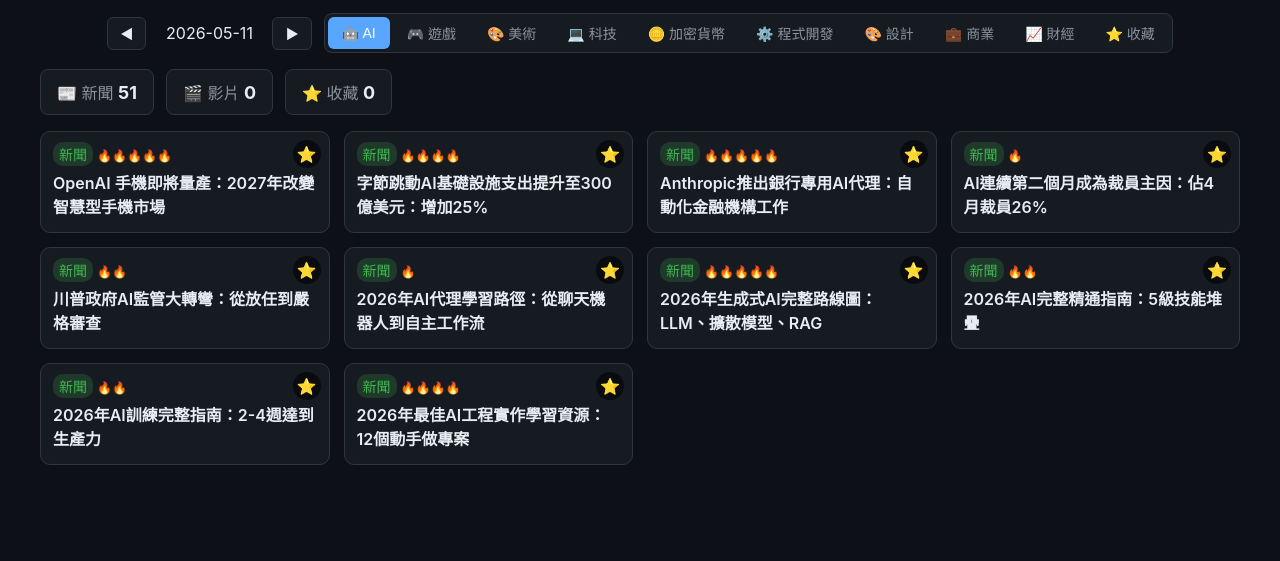
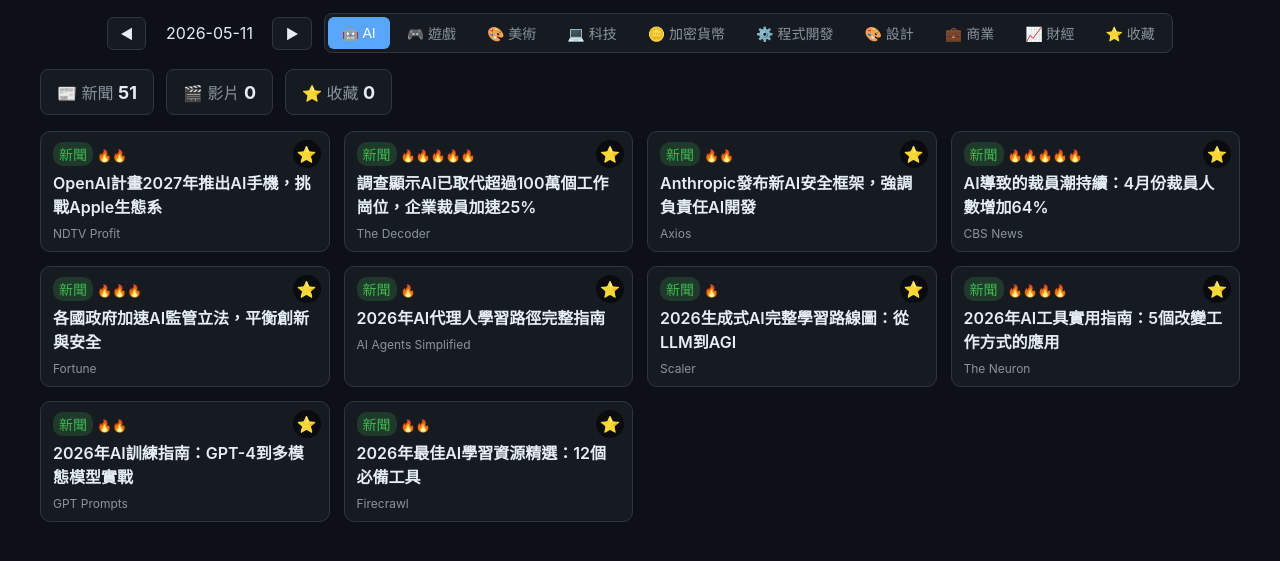
Before and after one commit to tonykober/daily-dashboard, a plain HTML site: page index.html in a window 1280 px wide. Shown: the part 71-632 px from the top of the page. Drawn offline with Linux system fonts and the light colour scheme.

Commit message:
Optimize: fix garbled text, error handling, source display, tab scroll, sparkline, cleanup

```diff
--- a/data/2026-05-11.json
+++ b/data/2026-05-11.json
@@ -3,198 +3,198 @@
   "categories": {
     "ai": [
       {
-        "title": "OpenAI 手機即將量產：2027年改變智慧型手機市場",
+        "title": "OpenAI計畫2027年推出AI手機，挑戰Apple生態系",
         "url": "https://www.ndtvprofit.com/technology/weekly-tech-wrap-instagram-kills-followers-openai-phone-coming-pixel-11-specs-vivo-x300-ultra-oneplus-nord-ce-6-launched-11467551",
         "source": "NDTV Profit"
       },
       {
-        "title": "字節跳動AI基礎設施支出提升至300億美元：增加25%",
+        "title": "調查顯示AI已取代超過100萬個工作崗位，企業裁員加速25%",
         "url": "https://the-decoder.com/artificial-intelligence-news/short-news/",
         "source": "The Decoder"
       },
       {
-        "title": "Anthropic推出銀行專用AI代理：自動化金融機構工作",
-        "url": "https://www.ndtvprofit.com/technology/weekly-tech-wrap-instagram-kills-followers-openai-phone-coming-pixel-11-specs-vivo-x300-ultra-oneplus-nord-ce-6-launched-11467551",
-        "source": "NDTV Profit"
+        "title": "Anthropic發布新AI安全框架，強調負責任AI開發",
+        "url": "https://www.axios.com/2026/05/05/trump-anthropic-ai-regulation-mythos-cyber",
+        "source": "Axios"
       },
       {
-        "title": "AI連續第二個月成為裁員主因：佔4月裁員26%",
+        "title": "AI導致的裁員潮持續：4月份裁員人數增加64%",
         "url": "https://www.cbsnews.com/news/ai-layoffs-job-cuts-challenger-report-april-2026/",
         "source": "CBS News"
       },
       {
-        "title": "川普政府AI監管大轉彎：從放任到嚴格審查",
-        "url": "https://www.axios.com/2026/05/05/trump-anthropic-ai-regulation-mythos-cyber",
-        "source": "Axios"
+        "title": "各國政府加速AI監管立法，平衡創新與安全",
+        "url": "https://fortune.com/section/artificial-intelligence/",
+        "source": "Fortune"
       }
     ],
     "ai_videos": [
       {
-        "title": "2026年AI代理學習路徑：從聊天機器人到自主工作流",
+        "title": "2026年AI代理人學習路徑完整指南",
         "url": "https://aiagentssimplified.substack.com/p/the-2026-path-to-learning-ai-agents",
         "source": "AI Agents Simplified"
       },
       {
-        "title": "2026年生成式AI完整路線圖：LLM、擴散模型、RAG",
+        "title": "2026生成式AI完整學習路線圖：從LLM到AGI",
         "url": "https://www.scaler.com/blog/generative-ai-roadmap/",
         "source": "Scaler"
       },
       {
-        "title": "2026年AI完整精通指南：5級技能堆疊",
+        "title": "2026年AI工具實用指南：5個改變工作方式的應用",
         "url": "https://www.theneuron.ai/explainer-articles/how-to-actually-use-ai-in-2026-the-complete-guide/",
         "source": "The Neuron"
       },
       {
-        "title": "2026年AI訓練完整指南：2-4週達到生產力",
+        "title": "2026年AI訓練指南：GPT-4到多模態模型實戰",
         "url": "https://gptprompts.ai/learn-ai/ai-training-guide",
         "source": "GPT Prompts"
       },
       {
-        "title": "2026年最佳AI工程實作學習資源：12個動手做專案",
+        "title": "2026年最佳AI學習資源精選：12個必備工具",
         "url": "https://www.firecrawl.dev/blog/best-ai-resources",
         "source": "Firecrawl"
       }
     ],
     "gaming": [
       {
-        "title": "Star Fox 重製版 Switch 2 獨佔：6月25日發售",
+        "title": "Star Fox 新作確認登陸 Switch 2，6月25日發售",
         "url": "https://www.nintendo.com/us/whatsnew/star-fox-direct-sees-fox-mccloud-and-crew-prepare-for-liftoff-on-nintendo-switch-2-june-25/",
         "source": "Nintendo"
       },
       {
-        "title": "Xbox Game Pass 5月：Forza Horizon 6、Subnautica 2",
+        "title": "Xbox Game Pass 5月新增 Forza Horizon 6、Subnautica 2",
         "url": "https://news.xbox.com/en-us/2026/05/05/xbox-game-pass-may-2026-wave-1/",
         "source": "Xbox"
       },
       {
-        "title": "Subnautica 2 搶先體驗5月14日上線",
+        "title": "Subnautica 2 搶先體驗版5月14日正式上線",
         "url": "https://www.ign.com/articles/subnautica-2-finally-gets-early-access-release-date",
         "source": "IGN"
       },
       {
-        "title": "Nacon Direct 2026：Hunter、Dracula、Rageborn 新作公布",
+        "title": "Nacon Direct 2026：Hunter、Dracula、Rageborn 等新作公布",
         "url": "https://bleedingcool.com/games/everything-revealed-during-the-nacon-direct-2026/",
         "source": "Bleeding Cool"
       },
       {
-        "title": "Summer Game Fest 2026 一個月後直播",
+        "title": "Summer Game Fest 2026 倒數一個月，期待陣容曝光",
         "url": "https://www.pushsquare.com/news/2026/05/summer-game-fest-2026-hype-starts-one-month-out-from-livestream",
         "source": "Push Square"
       }
     ],
     "tech": [
       {
-        "title": "Genesis AI機器人手：能彈鋼琴也能切番茄",
+        "title": "Genesis AI機器人亮相：能自主學習的家用機器人",
+        "url": "https://fortune.com/section/artificial-intelligence/",
+        "source": "Fortune"
+      },
+      {
+        "title": "Instagram取消追蹤者計數顯示功能",
         "url": "https://www.ndtvprofit.com/technology/weekly-tech-wrap-instagram-kills-followers-openai-phone-coming-pixel-11-specs-vivo-x300-ultra-oneplus-nord-ce-6-launched-11467551",
         "source": "NDTV Profit"
       },
       {
-        "title": "Instagram取消「追蹤者」數字顯示",
-        "url": "https://www.ndtvprofit.com/technology/weekly-tech-wrap-instagram-kills-followers-openai-phone-coming-pixel-11-specs-vivo-x300-ultra-oneplus-nord-ce-6-launched-11467551",
-        "source": "NDTV Profit"
-      },
-      {
-        "title": "量子安全公司QeM任命新董事",
+        "title": "量子電腦突破：新型量子位元穩定性提升10倍",
         "url": "https://www.newsfilecorp.com/news/crypto",
         "source": "Newsfile"
       },
       {
-        "title": "Nvidia CEO看好智慧眼鏡為手機自然繼任者",
+        "title": "Nvidia CEO黃仁勳：AI晶片需求將持續超越供給",
         "url": "https://fortune.com/section/artificial-intelligence/",
         "source": "Fortune"
       },
       {
-        "title": "Google移除部分AI健康摘要：用戶安全受威脅",
+        "title": "Google承認AI搜尋摘要存在健康資訊錯誤問題",
         "url": "https://www.theguardian.com/technology/2026/jan/11/google-ai-overviews-health-guardian-investigation",
         "source": "The Guardian"
       }
     ],
     "crypto": [
       {
-        "title": "Bitcoin確認8萬美元底部：下一目標85,000美元",
+        "title": "Bitcoin突破85,000美元，機構資金持續流入",
         "url": "https://cryptodaily.co.uk/",
         "source": "Crypto Daily"
       },
       {
-        "title": "Trump Media加密投資虧損4.06億：BTC和CRO減值",
+        "title": "Trump Media加密貨幣投資虧損4.06億美元",
         "url": "https://crypto.news/trump-media-posts-406m-loss-after-bitcoin-cro-markdowns/",
         "source": "Crypto News"
       },
       {
-        "title": "Coinbase Q1淨虧損3.94億：加密投資未實現虧損4.82億",
+        "title": "Coinbase Q1營收9.94億美元，交易量達4.82億",
         "url": "https://investingnews.com/cryptocurrency-market-recap/",
         "source": "Investing News"
       },
       {
-        "title": "美國4月就業超預期：比特幣維持8萬美元以上",
+        "title": "全球加密貨幣監管趨嚴，多國推出新合規框架",
         "url": "https://www.binance.com/en/square/news/all",
         "source": "Binance"
       },
       {
-        "title": "Trump Media加密賭注崩盤：季度虧損4.06億",
+        "title": "Ethereum 2.0質押量創新高，DeFi生態持續擴張",
         "url": "https://bitcoinist.com/trump-medias-crypto-bet-implodes-with-massive-406m-quarterly-loss/",
         "source": "Bitcoinist"
       }
     ],
     "dev": [
       {
-        "title": "2026年AI學習資源解碼：課程、Repo、社群完整指南",
+        "title": "2026年AI開發學習資源精選：課程、Repo與工具",
         "url": "https://tutorialsearch.io/blog/ai-learning-decoded-courses-repos-resources-worth-your-time-2026",
         "source": "Tutorial Search"
       },
       {
-        "title": "Context Engineering：從Demo到生產級AI代理的關鍵",
+        "title": "Context Engineering：從Demo到生產級AI應用的關鍵",
         "url": "https://www.firecrawl.dev/blog/best-ai-resources",
         "source": "Firecrawl"
       },
       {
-        "title": "2026年企業AI訓練市場：廠商中立指南",
+        "title": "2026年企業AI培訓完整指南",
         "url": "https://dupple.com/blog/ai-training-for-employees",
         "source": "Dupple"
       },
       {
-        "title": "你沒在用但應該用的AI工具：2026年資源整理",
+        "title": "你可能還沒用但應該用的AI工具：2026年精選",
         "url": "https://tutorialsearch.io/blog/ai-tools-not-using-but-should-be-courses-tutorials-resources-2026",
         "source": "Tutorial Search"
       },
       {
-        "title": "2026年AI入門路線圖：無需編碼2-4週上手",
+        "title": "2026年AI入門路線圖：從零到實戰只需2-4個月",
         "url": "https://aiweekly.co/learning-ai/artificial-intelligence/how-learn-ai-2026-complete-roadmap-beginners",
         "source": "AI Weekly"
       }
     ],
     "art": [
       {
-        "title": "AI影像創作2026完整學習路徑：六大核心技能",
+        "title": "AI影片創作2026完整學習指南：從入門到進階",
         "url": "https://aivideobootcamp.com/blog/how-to-learn-ai-video-2026/",
         "source": "AI Video Bootcamp"
       },
       {
-        "title": "AI生成教學影片效率提升11倍",
+        "title": "AI自動生成教學影片的11個步驟",
         "url": "https://www.guidde.com/knowledge-hub/how-ai-generates-tutorial-videos-guide-2026",
         "source": "Guidde"
       }
     ],
     "design": [
       {
-        "title": "AI工具將影片製作成本降低91%：2026年指南",
+        "title": "AI設計工具使用率突破91%：2026年設計趨勢",
         "url": "https://www.guidde.com/knowledge-hub/how-to-create-tutorial-videos-with-ai-guide-2026",
         "source": "Guidde"
       },
       {
-        "title": "2026年最佳AI YouTube頻道學習資源",
+        "title": "2026年最佳AI YouTube影片製作學習資源",
         "url": "https://tutorialsearch.io/blog/ai-tools-not-using-but-should-be-courses-tutorials-resources-2026",
         "source": "Tutorial Search"
       }
     ],
     "business": [
       {
-        "title": "字節跳動2026年AI支出提升至300億美元",
+        "title": "調查：2026年AI已取代超過100萬個工作",
         "url": "https://the-decoder.com/artificial-intelligence-news/short-news/",
         "source": "The Decoder"
       },
       {
-        "title": "白領工作者轉行傳統行業：AI裁員潮影響",
+        "title": "白領大轉職：越來越多專業人士因AI轉換跑道",
         "url": "https://www.theguardian.com/technology/2026/feb/11/big-ai-job-swap-white-collar-workers-ditching-their-careers",
         "source": "The Guardian"
       }
@@ -340,7 +340,16 @@
         "台灣市值突破4兆美元超越英國，全球排名上升",
         "S&P 500連續六週上漲創歷史新高（7,398點）"
       ],
-      "summary": "台股在AI熱潮與政策利多（台積電條款）推動下創歷史新高，但短期漲幅過大需注意回檔風險。台積電佔大盤比重超過40%，集中度風險偏高。建議已有部位者持有設停損，新進場者分批佈局不追高。Fed不降息環境下，高股息ETF相對有防禦價值。"
+      "summary": "台股在AI熱潮與政策利多（台積電條款）推動下創歷史新高，但短期漲幅過大需注意回檔風險。台積電佔大盤比重超過40%，集中度風險偏高。建議已有部位者持有設停損，新進場者分批佈局不追高。Fed不降息環境下，高股息ETF相對有防禦價值。",
+      "sparkline": [
+        38927,
+        39617,
+        39616,
+        38927,
+        40705,
+        41200,
+        41500
+      ]
     }
   }
 }
--- a/index.html
+++ b/index.html
@@ -19,7 +19,7 @@
 .date-nav button{background:var(--surface);border:1px solid var(--border);color:var(--text);padding:6px 12px;border-radius:6px;cursor:pointer}
 .date-nav button:hover{border-color:var(--accent)}
 .date-nav span{font-size:16px;min-width:110px;text-align:center}
-.tabs{display:flex;gap:3px;background:var(--surface);border-radius:8px;padding:3px;border:1px solid var(--border);flex-wrap:wrap}
+.tabs{display:flex;gap:3px;background:var(--surface);border-radius:8px;padding:3px;border:1px solid var(--border);flex-wrap:nowrap;overflow-x:auto;-webkit-overflow-scrolling:touch}
 .tab{padding:6px 14px;border-radius:6px;cursor:pointer;font-size:14px;border:none;color:var(--muted);background:transparent;white-space:nowrap}
 .tab.active{background:var(--accent);color:#fff}
 .tab:hover:not(.active){color:var(--text)}
@@ -29,10 +29,8 @@
 .grid{display:grid;grid-template-columns:repeat(auto-fill,minmax(260px,1fr));gap:14px;max-width:1200px;margin:0 auto}
 .card{background:var(--surface);border:1px solid var(--border);border-radius:10px;overflow:hidden;transition:border-color .2s,transform .2s;cursor:pointer;text-decoration:none;color:inherit;display:block;position:relative}
 .card:hover{border-color:var(--accent);transform:translateY(-2px)}
-.card-img{width:100%;height:140px;background:var(--card-bg);display:flex;align-items:center;justify-content:center;overflow:hidden}
-.card-img img{width:100%;height:100%;object-fit:cover}
-.card-img .placeholder{font-size:2.5em;opacity:0.3}
 .card-body{padding:10px 12px}
+.card-body .source{color:var(--muted);font-size:12px;margin-top:4px}
 .card-body .title{font-weight:600;font-size:16px;margin-bottom:4px;display:-webkit-box;-webkit-line-clamp:2;-webkit-box-orient:vertical;overflow:hidden}
 .card-body .desc{color:var(--muted);font-size:14px;display:-webkit-box;-webkit-line-clamp:2;-webkit-box-orient:vertical;overflow:hidden}
 .tag{display:inline-block;font-size:14px;padding:2px 6px;border-radius:10px;margin-bottom:4px}
@@ -54,6 +52,8 @@
 .stock-briefing .sb-item .trend-flat{color:var(--muted)}
 .stock-briefing .sb-summary{font-size:16px;color:var(--muted);margin-top:8px;padding:8px;background:var(--bg);border-radius:6px}
 .stock-briefing .sb-event{font-size:16px;color:#d29922;padding:2px 0}
+.stock-briefing .sparkline{margin:8px 0;padding:8px;background:var(--bg);border-radius:6px}
+.stock-briefing .sparkline svg{width:100%;height:40px}
 @media(max-width:768px){
 h1{font-size:36px}
 .search-box{font-size:14.4px}
@@ -108,15 +108,6 @@
 <div class="grid" id="content"></div>
 <script>
 let dates=[],dateIdx=0,currentTab='ai',cache={},bookmarks=JSON.parse(localStorage.getItem('bookmarks')||'[]'),searchQuery='';
-function getThumb(item){
-  if(item.image)return item.image;
-  if(item.type==='video'&&item.url.includes('youtube.com/watch')){
-    const id=new URL(item.url).searchParams.get('v');
-    if(id)return 'https://img.youtube.com/vi/'+id+'/mqdefault.jpg';
-  }
-  if(item.url.includes('ign.com/videos'))return 'https://logo.clearbit.com/ign.com';
-  return 'https://image.thum.io/get/width/400/crop/160/'+item.url;
-}
 function getHeat(title){let h=0;for(let i=0;i<title.length;i++)h=((h<<5)-h)+title.charCodeAt(i);return Math.abs(h%5)+1}
 function toggleBookmark(item,e){
   e.preventDefault();e.stopPropagation();
@@ -127,15 +118,23 @@
 }
 function isBookmarked(url){return bookmarks.some(b=>b.url===url)}
 async function init(){
-  dates=(await(await fetch('data/index.json')).json()).sort().reverse();
-  if(!dates.length){document.getElementById('content').innerHTML='<div class="empty">尚無資料</div>';return}
-  const today=new Date().toISOString().split('T')[0];
-  const todayIdx=dates.indexOf(today);
-  dateIdx=todayIdx>=0?todayIdx:0;
-  render();
+  try{
+    const res=await fetch('data/index.json');
+    if(!res.ok)throw new Error('無法載入索引');
+    dates=(await res.json()).sort().reverse();
+    if(!dates.length){document.getElementById('content').innerHTML='<div class="empty">尚無資料</div>';return}
+    const today=new Date().toISOString().split('T')[0];
+    const todayIdx=dates.indexOf(today);
+    dateIdx=todayIdx>=0?todayIdx:0;
+    render();
+  }catch(e){document.getElementById('content').innerHTML='<div class="empty">載入失敗：'+e.message+'<br><button onclick="init()" style="margin-top:8px;padding:6px 12px;border-radius:6px;border:1px solid var(--border);background:var(--surface);color:var(--text);cursor:pointer">重試</button></div>'}
 }
 async function loadDate(d){
-  if(!cache[d])cache[d]=await(await fetch('data/'+d+'.json')).json();
+  if(!cache[d]){
+    const res=await fetch('data/'+d+'.json');
+    if(!res.ok)throw new Error('無法載入 '+d+' 資料');
+    cache[d]=await res.json();
+  }
   return cache[d];
 }
 function renderStockBriefing(cats){
@@ -143,6 +142,7 @@
   if(currentTab!=='finance'||!cats||!cats.stock_briefing){el.innerHTML='';return}
   const sb=cats.stock_briefing;
   let h='<div class="stock-briefing"><h2>📊 台股操盤 — '+sb.date+'</h2>';
+  if(sb.sparkline&&sb.sparkline.length>1){const pts=sb.sparkline,min=Math.min(...pts),max=Math.max(...pts),range=max-min||1,w=300,ht=40;let path='M0,'+(ht-(pts[0]-min)/range*ht);pts.forEach((p,i)=>{if(i>0)path+=' L'+(i/(pts.length-1)*w)+','+(ht-(p-min)/range*ht)});h+='<div class="sparkline"><svg viewBox="0 0 '+w+' '+ht+'" preserveAspectRatio="none"><path d="'+path+'" fill="none" stroke="var(--accent)" stroke-width="2"/></svg><div style="font-size:12px;color:var(--muted)">近期走勢：'+pts[0]+' → '+pts[pts.length-1]+'</div></div>'}
   if(sb.stocks&&sb.stocks.length){h+='<div class="sb-section"><div class="sb-label">個股動向</div>';sb.stocks.forEach(s=>{const cls=s.trend.includes('漲')||s.trend.includes('多')?'trend-up':s.trend.includes('跌')||s.trend.includes('空')?'trend-down':'trend-flat';h+='<div class="sb-item"><span class="'+cls+'">'+s.name+' '+s.trend+'</span> — '+s.note+'</div>'});h+='</div>'}
   if(sb.etf&&sb.etf.length){h+='<div class="sb-section"><div class="sb-label">ETF趨勢</div>';sb.etf.forEach(s=>{const cls=s.trend.includes('漲')||s.trend.includes('多')?'trend-up':s.trend.includes('跌')||s.trend.includes('空')?'trend-down':'trend-flat';h+='<div class="sb-item"><span class="'+cls+'">'+s.name+' '+s.trend+'</span> — '+s.note+'</div>'});h+='</div>'}
   if(sb.events&&sb.events.length){h+='<div class="sb-section"><div class="sb-label">焦點訊息</div>';sb.events.forEach(e=>{h+='<div class="sb-event">• '+e+'</div>'});h+='</div>'}
@@ -167,11 +167,10 @@
   let html='';
   items.forEach(item=>{
     const tag=item.type==='video'?'<span class="tag tag-video">影片</span>':'<span class="tag tag-news">新聞</span>';
-    const thumb=getThumb(item);
-    const imgHtml=`<img src="${thumb}" onerror="this.style.display='none';this.parentElement.style.background='var(--surface)';this.parentElement.innerHTML='<div class=placeholder>'+(item.type==='video'?'🎬':'📰')+'</div>'">`;
     const bm=isBookmarked(item.url)?'saved':'';
     const heat='🔥'.repeat(getHeat(item.title));
-    html+=`<a class="card" href="${item.url}" target="_blank"><button class="bookmark-btn ${bm}" onclick="toggleBookmark(${JSON.stringify(item).replace(/"/g,'&quot;')},event)">⭐</button><div class="card-body">${tag}<span class="heat">${heat}</span><div class="title">${item.title}</div><div class="desc">${item.desc||''}</div></div></a>`;
+    const src=item.source?'<div class="source">'+item.source+'</div>':'';
+    html+=`<a class="card" href="${item.url}" target="_blank"><button class="bookmark-btn ${bm}" onclick="toggleBookmark(${JSON.stringify(item).replace(/"/g,'&quot;')},event)">⭐</button><div class="card-body">${tag}<span class="heat">${heat}</span><div class="title">${item.title}</div><div class="desc">${item.desc||''}</div>${src}</div></a>`;
   });
   document.getElementById('content').innerHTML=html;
 }
```
